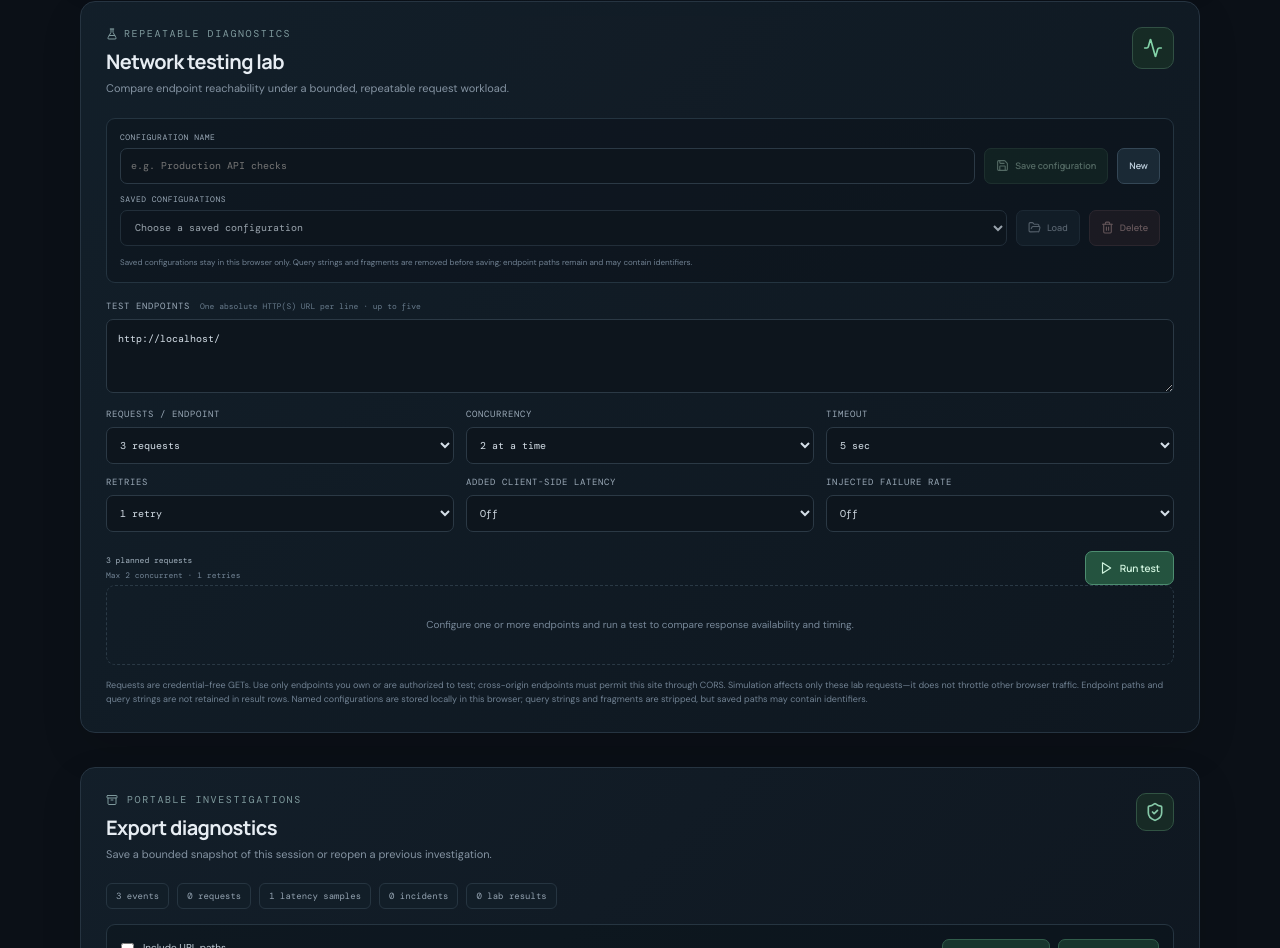
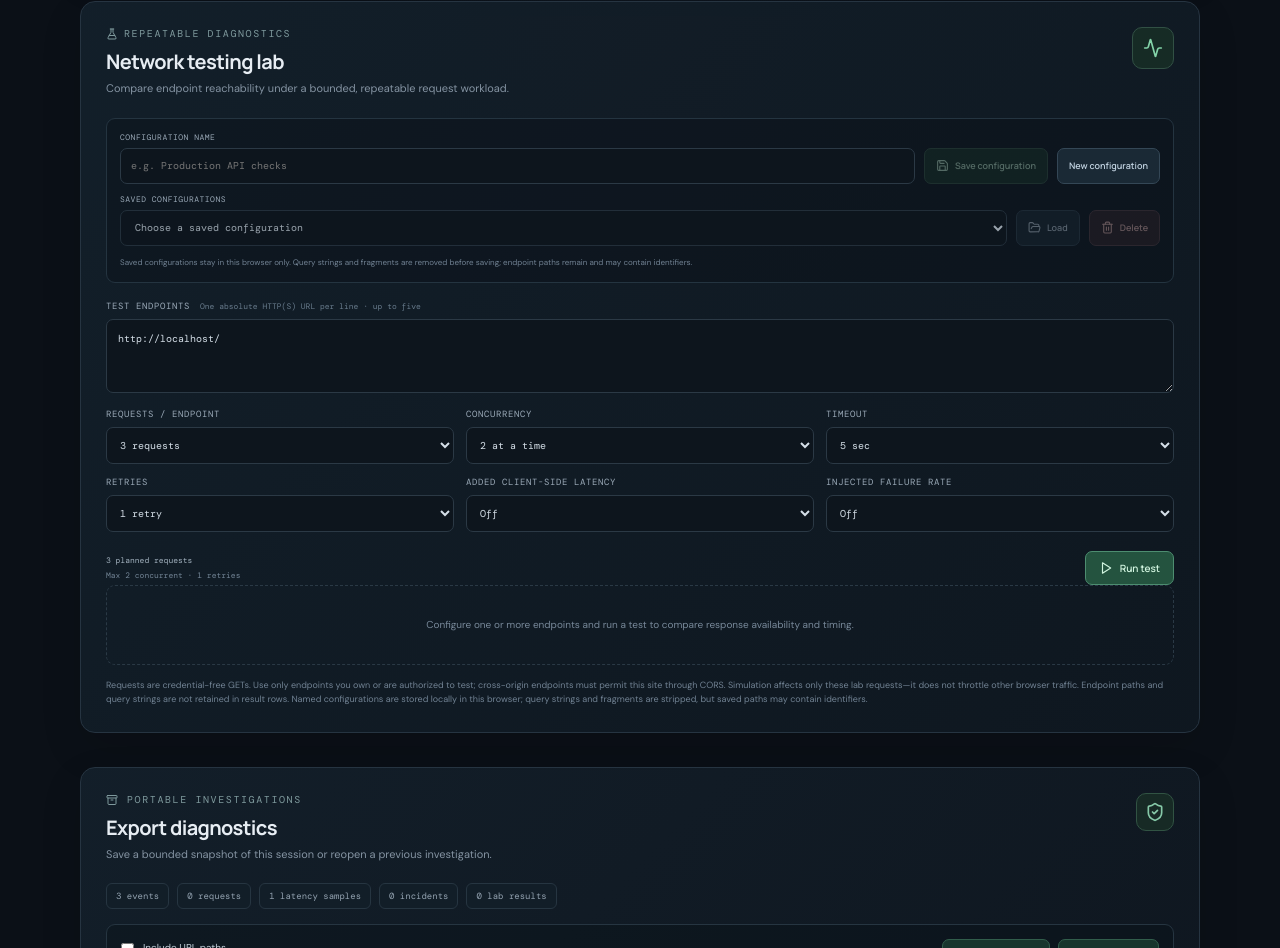
Before and after one commit to siddhant034/network-state, a React (Vite) app: page / in a window 1280 px wide. Shown: the part 2420-3368 px from the top of the page. Built offline with nearby package versions, Linux system fonts and the light colour scheme.

Commit message:
fix: label the new configuration action clearly

```diff
--- a/src/components/NetworkTestLab.tsx
+++ b/src/components/NetworkTestLab.tsx
@@ -209,7 +209,7 @@ export function NetworkTestLab({ onResultsChange }: { onResultsChange?: (results
             setConfigError("");
             setConfigMessage("Ready to save a new configuration.");
           }} disabled={running}>
-            New
+            New configuration
           </button>
         </div>
         <div className="network-lab-config-load">
```
